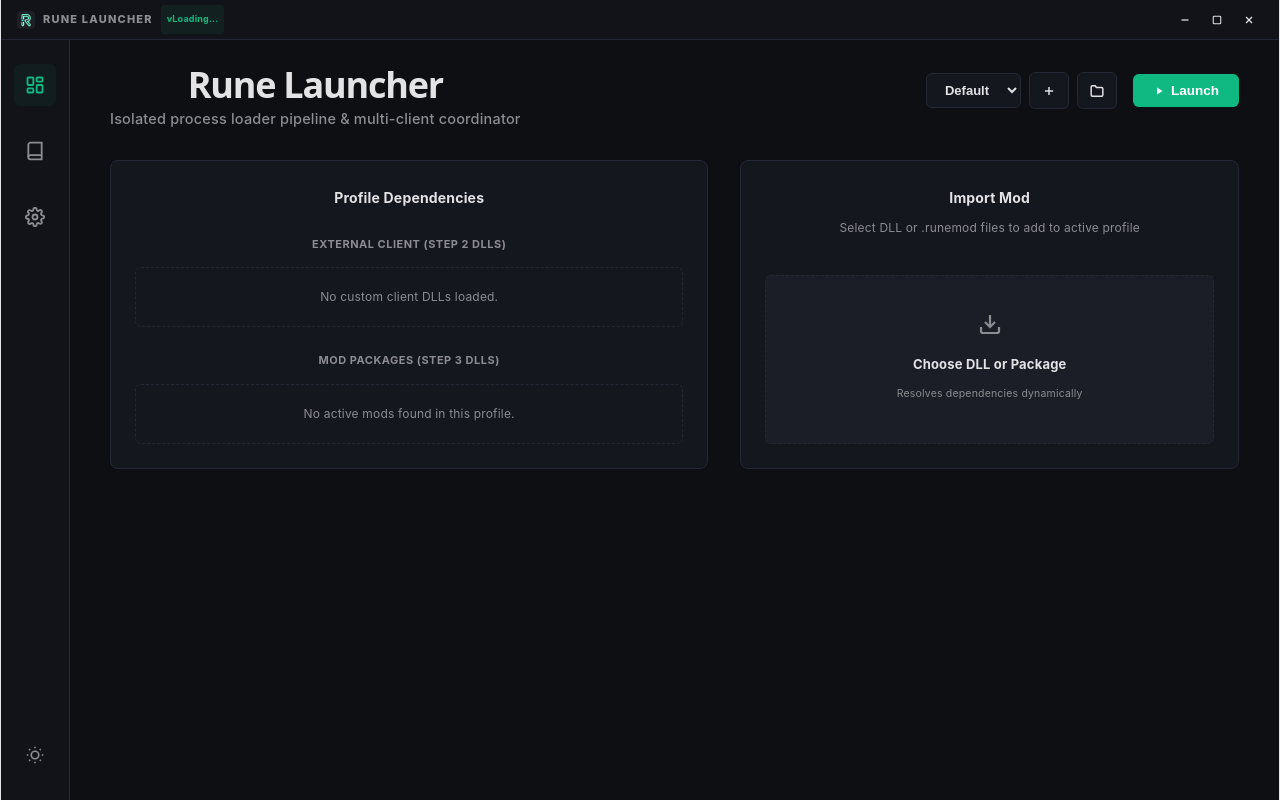
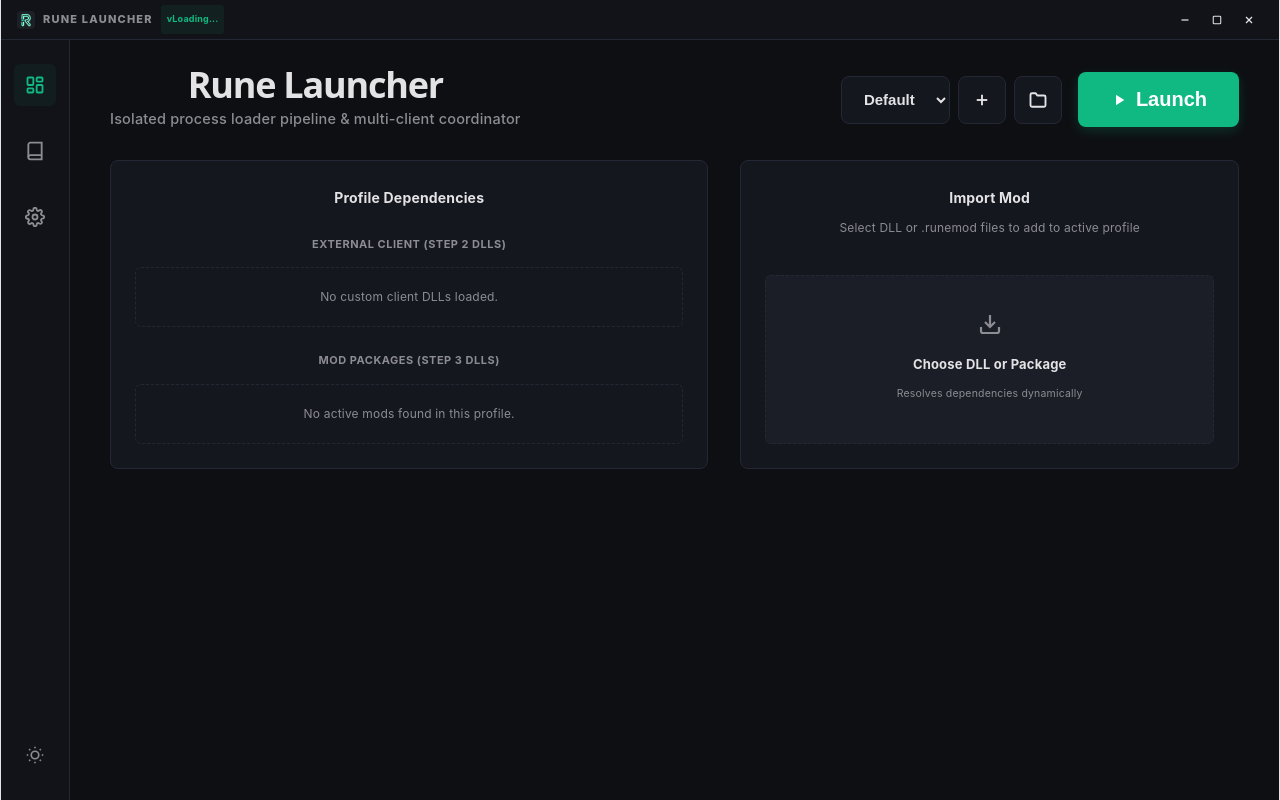
Before and after one commit to Valcyle/Rune-Launcher, a React (Vite) app in the folder ui/: page / in a window 1280 px wide. Built offline with nearby package versions, Linux system fonts and the light colour scheme.

Commit message:
Changed buttons size for better view

```diff
--- a/ui/src/pages/Dashboard.tsx
+++ b/ui/src/pages/Dashboard.tsx
@@ -85,13 +85,14 @@ export default function Dashboard({
               value={activeProfile}
               onChange={(e) => handleProfileChange(e.target.value)}
               style={{
-                padding: '8px 14px',
-                borderRadius: '6px',
+                padding: '12px 18px',
+                borderRadius: '8px',
                 border: `1px solid ${colors.border}`,
                 background: colors.surface,
                 color: colors.text,
-                fontSize: '13px',
+                fontSize: '15px',
                 fontWeight: 600,
+                height: '48px',
                 outline: 'none',
                 cursor: 'pointer'
               }}
@@ -113,9 +114,10 @@ export default function Dashboard({
                 background: colors.surface,
                 border: `1px solid ${colors.border}`,
                 color: colors.text,
-                padding: '8px 12px',
-                height: '37px',
-                borderRadius: '6px',
+                padding: '12px',
+                width: '48px',
+                height: '48px',
+                borderRadius: '8px',
                 cursor: 'pointer',
                 display: 'flex',
                 alignItems: 'center',
@@ -127,7 +129,7 @@ export default function Dashboard({
               }}
               title="Create New Profile"
             >
-              <svg width="14" height="14" viewBox="0 0 24 24" fill="none" stroke="currentColor" strokeWidth="2.5">
+              <svg width="18" height="18" viewBox="0 0 24 24" fill="none" stroke="currentColor" strokeWidth="2.5">
                 <line x1="12" y1="5" x2="12" y2="19" />
                 <line x1="5" y1="12" x2="19" y2="12" />
               </svg>
@@ -141,9 +143,10 @@ export default function Dashboard({
                 background: colors.surface,
                 border: `1px solid ${colors.border}`,
                 color: colors.text,
-                padding: '8px 12px',
-                height: '37px',
-                borderRadius: '6px',
+                padding: '12px',
+                width: '48px',
+                height: '48px',
+                borderRadius: '8px',
                 cursor: 'pointer',
                 display: 'flex',
                 alignItems: 'center',
@@ -155,7 +158,7 @@ export default function Dashboard({
               }}
               title="Open Profile Folder"
             >
-              <svg width="14" height="14" viewBox="0 0 24 24" fill="none" stroke="currentColor" strokeWidth="2.5" strokeLinecap="round" strokeLinejoin="round">
+              <svg width="18" height="18" viewBox="0 0 24 24" fill="none" stroke="currentColor" strokeWidth="2.5" strokeLinecap="round" strokeLinejoin="round">
                 <path d="M22 19a2 2 0 0 1-2 2H4a2 2 0 0 1-2-2V5a2 2 0 0 1 2-2h5l2 3h9a2 2 0 0 1 2 2z" />
               </svg>
             </button>
@@ -167,29 +170,30 @@ export default function Dashboard({
             onMouseLeave={() => setHovered(null)}
             disabled={launchStatus === 'resolving'}
             style={{
-              padding: '9px 20px',
-              borderRadius: '6px',
+              padding: '16px 32px',
+              borderRadius: '8px',
               border: 'none',
               fontWeight: 700,
-              fontSize: '13.5px',
+              fontSize: '20px',
               cursor: launchStatus === 'resolving' ? 'not-allowed' : 'pointer',
               background: launchStatus === 'resolving' ? '#4b5563' : hovered === 'launch' ? '#059669' : colors.glowGreen,
               color: '#fff',
-              transition: 'background 0.15s ease',
+              transition: 'all 0.2s cubic-bezier(0.4, 0, 0.2, 1)',
               display: 'flex',
               alignItems: 'center',
-              gap: '6px',
-              outline: 'none'
+              gap: '8px',
+              outline: 'none',
+              boxShadow: launchStatus === 'resolving' ? 'none' : '0 4px 12px rgba(16, 185, 129, 0.2)'
             }}
           >
             {launchStatus === 'resolving' ? (
               <>
-                <div className="spinner" />
+                <div className="spinner" style={{ width: '16px', height: '16px' }} />
                 <span>SCANNING PROCESS...</span>
               </>
             ) : (
               <>
-                <svg width="12" height="12" viewBox="0 0 24 24" fill="currentColor">
+                <svg width="18" height="18" viewBox="0 0 24 24" fill="currentColor">
                   <path d="M8 5v14l11-7z" />
                 </svg>
                 <span>Launch</span>
```
Also changed, not shown: 1 other file (tests, documents, lock files or other folders).
